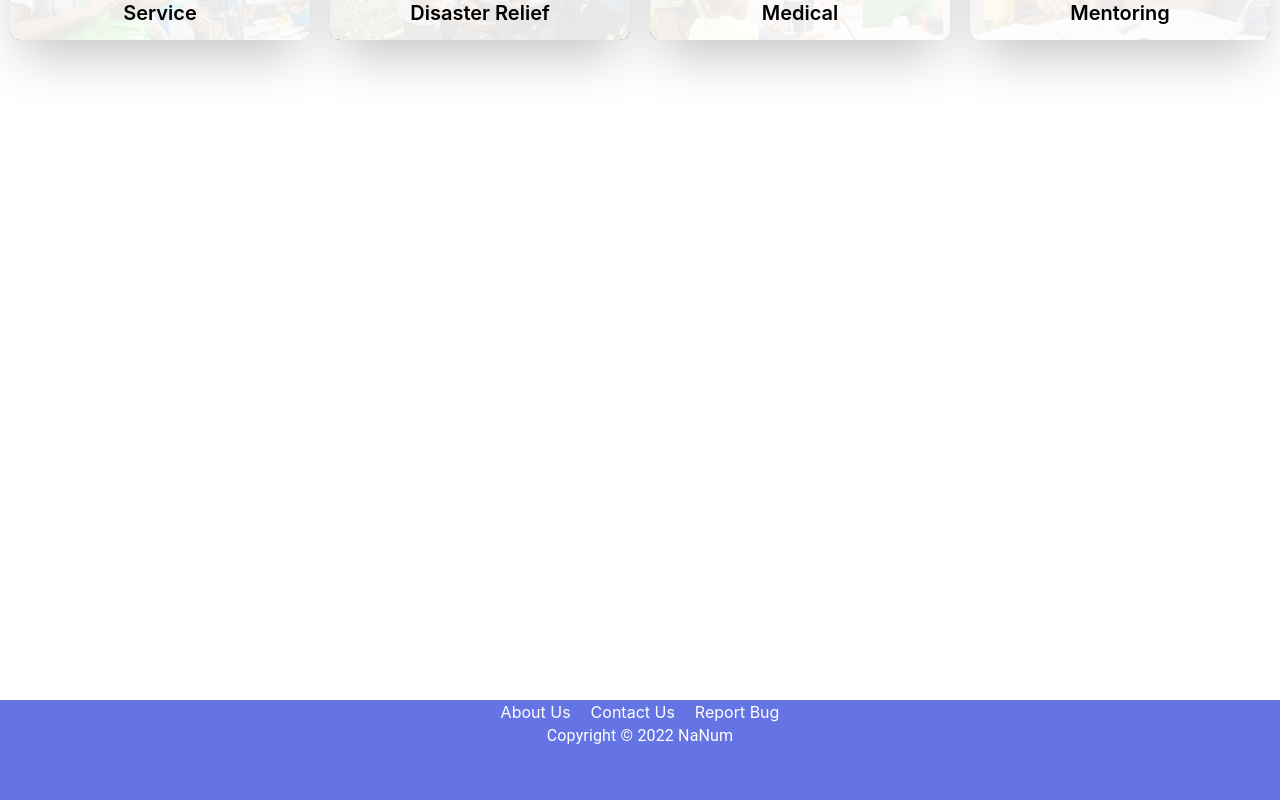
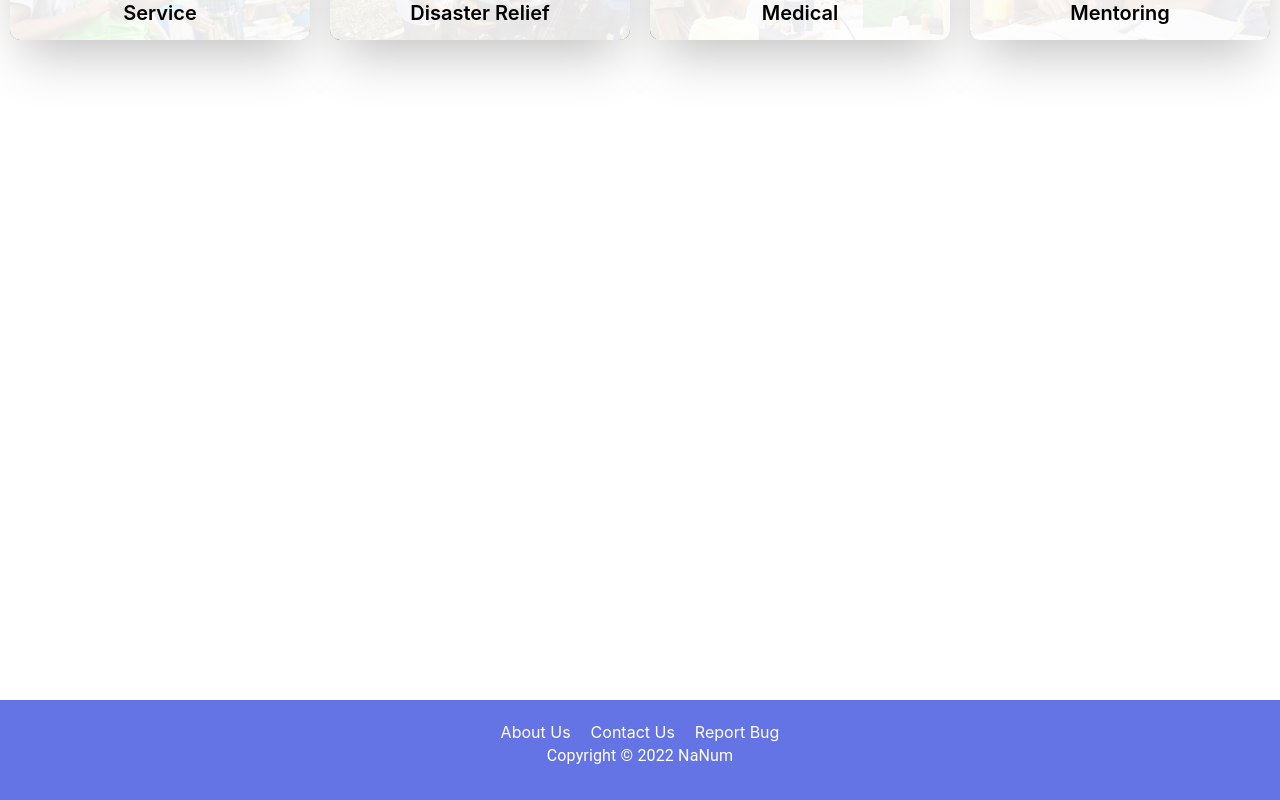
Before and after one commit to jmk0811/CSE-416-Project-Client, a Next.js app: page / in a window 1280 px wide. Shown: the part 1205-2005 px from the top of the page. Built offline with nearby package versions, Linux system fonts and the light colour scheme; no server answers.

Commit message:
Update Footer.js

```diff
--- a/components/container/Footer.js
+++ b/components/container/Footer.js
@@ -3,9 +3,9 @@ import Link from "next/link";
 
 export default function Footer() {
 	return (
-		<div className="bg-main1 h-[100px]" style={{ color: "white" }}>
+		<div className="bg-main1 h-[100px]" style={{ color: "white"}}>
 			<Box style={{ display: "flex", justifyContent: "center", flexDirection: "column", alignItems: "center" }}>
-				<Box style={{ display: "flex", justifyContent: "center", flexDirection: "row", alignItems: "center" }}>
+				<Box style={{ display: "flex", justifyContent: "center", flexDirection: "row", alignItems: "center" , marginTop: '20px'}}>
 					<button className="" style={{ marginRight: "20px" }}>
 						<Link href="/about">
 							<a>About Us</a>
```
